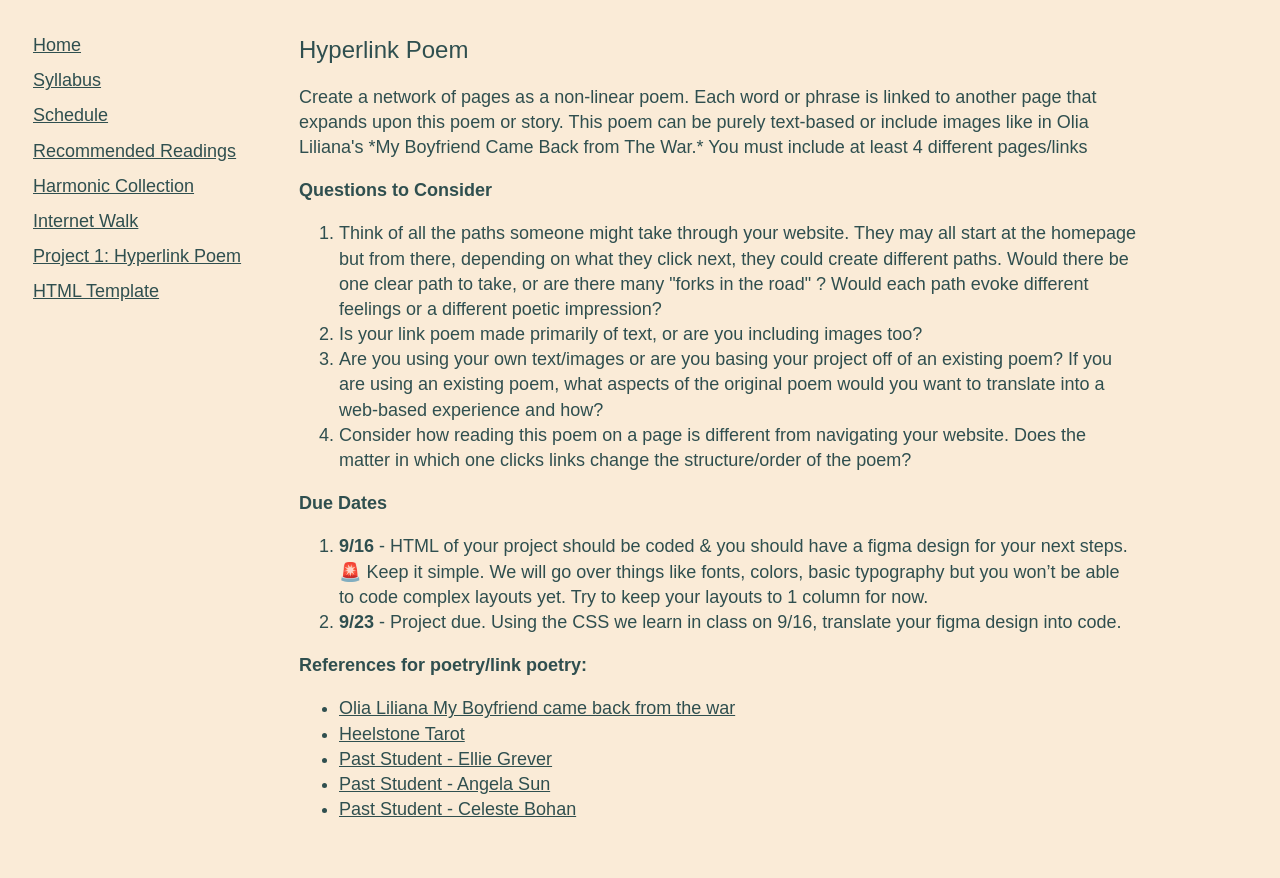
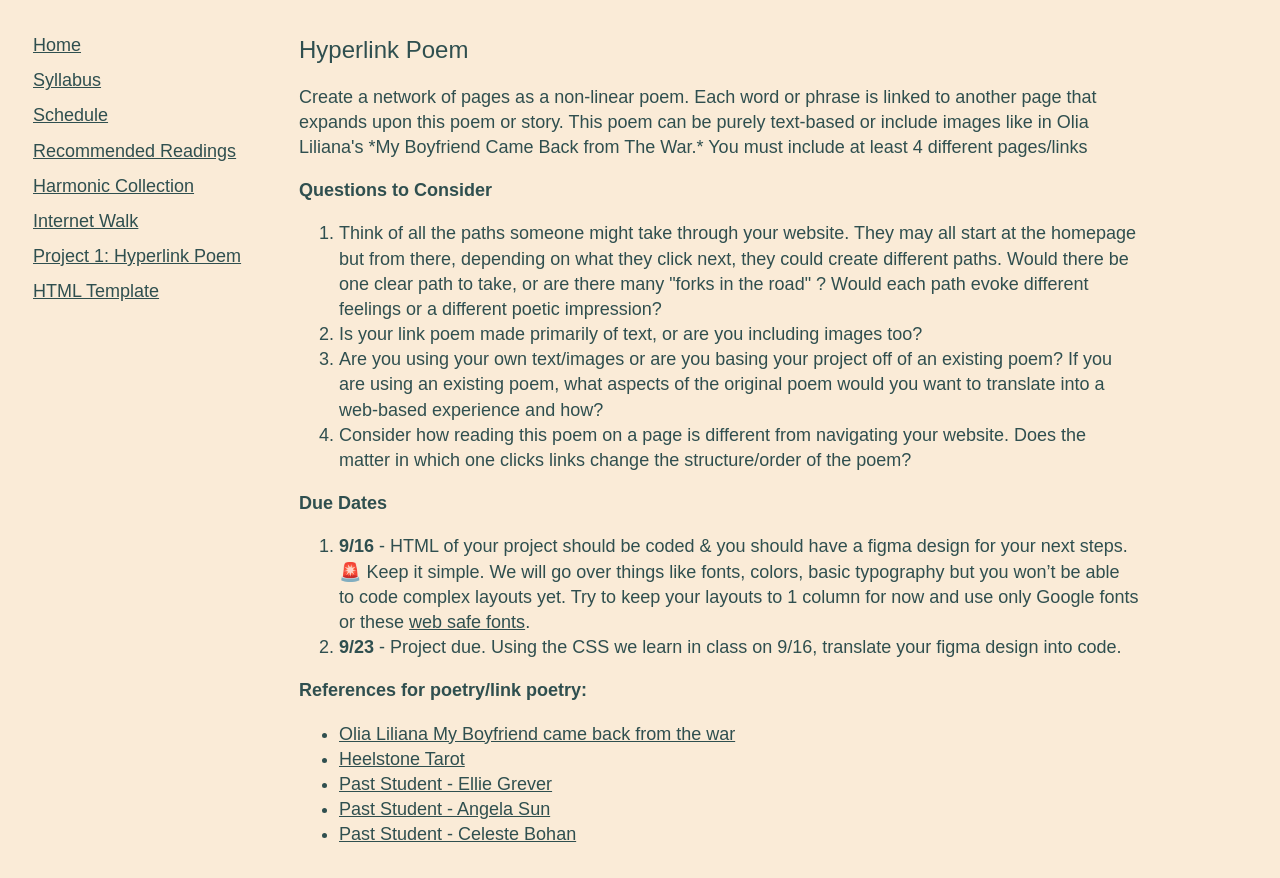
Before and after one commit to AaratiAkkapeddi/core1F25, a plain HTML site: page linkpoem.html in a window 1280 px wide. Drawn offline with Linux system fonts and the light colour scheme.

Commit message:
web safe

```diff
--- a/linkpoem.html
+++ b/linkpoem.html
@@ -48,7 +48,7 @@ Each word or phrase is linked to another page that expands upon this poem or sto
     <p><strong>Due Dates
 </strong></p>
 <ol>
-    <li><strong>9/16</strong> - HTML of your project should be coded & you should have a figma design for your next steps. 🚨 Keep it simple. We will go over things like fonts, colors, basic typography but you won’t be able to code complex layouts yet. Try to keep your layouts to 1 column for now.
+    <li><strong>9/16</strong> - HTML of your project should be coded & you should have a figma design for your next steps. 🚨 Keep it simple. We will go over things like fonts, colors, basic typography but you won’t be able to code complex layouts yet. Try to keep your layouts to 1 column for now and use only Google fonts or these <a href="https://www.w3schools.com/cssref/css_websafe_fonts.php">web safe fonts</a>.
 </li>
 <li><strong>9/23</strong> - Project due. Using the CSS we learn in class on 9/16, translate your figma design into code.
 </li>
```
